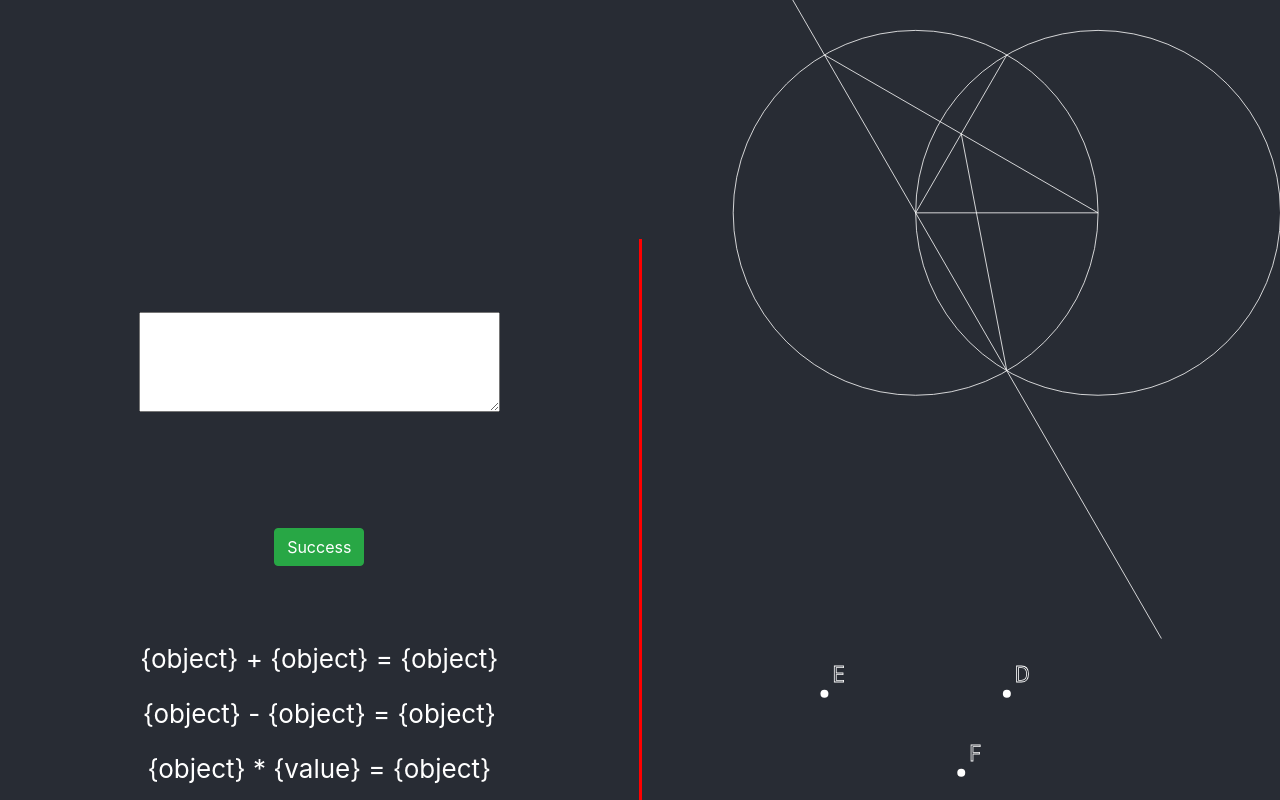
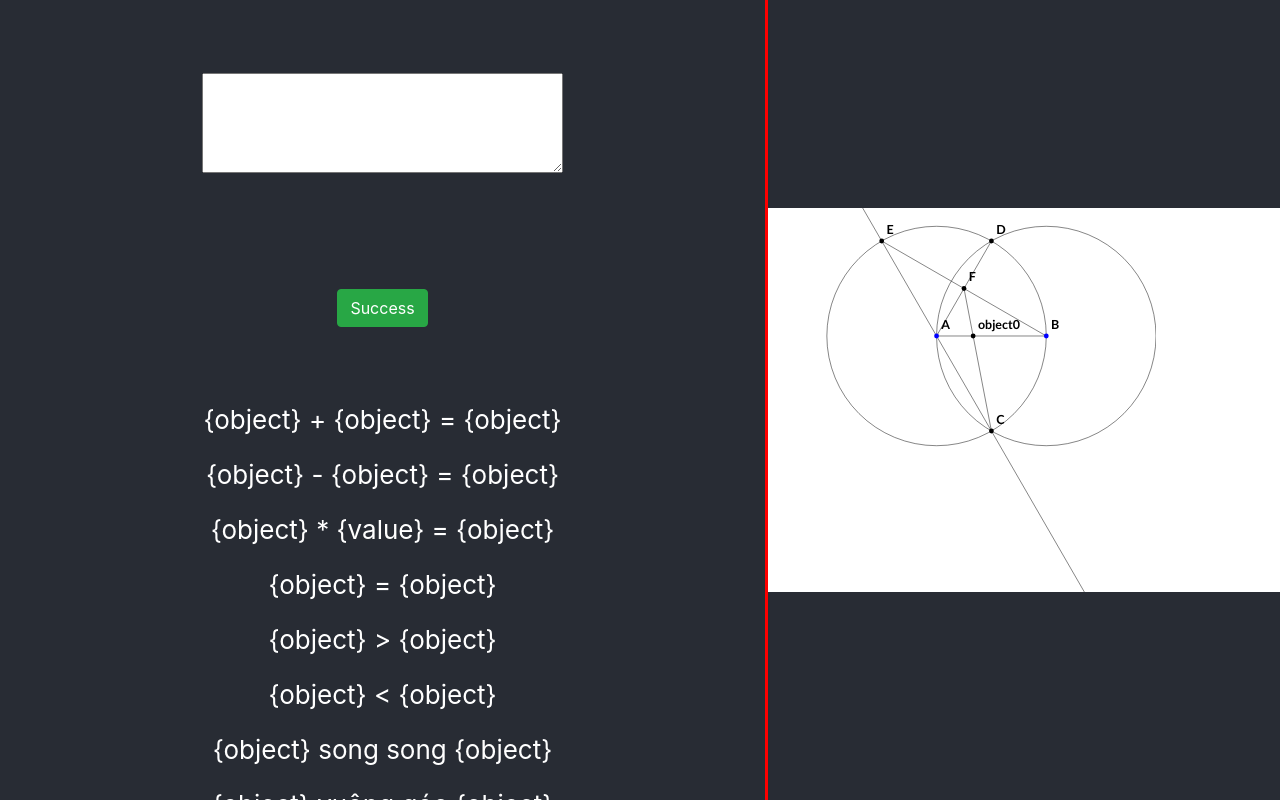
Before and after one commit to zPhong/DACN_WebTest, a React (Create React App) app: page / in a window 1280 px wide. Shown: the top 800 px of the page. Built offline with nearby package versions, Linux system fonts and the light colour scheme.

Commit message:
add css for geometry container

```diff
--- a/src/App.js
+++ b/src/App.js
@@ -132,12 +132,14 @@ class App extends Component {
                             )}`}</p>
                         ))}
                     </span> */}
-                    <div style={{ flex: 1 }}>
-                        <svg id="geometry" class="geometry-scene" viewBox="0 0 800 800"></svg>
-                        <svg id="points" class="geometry-scene" viewBox="0 0 800 800"></svg>
+                    <div class="geometry-container">
+                        <div class="geometry-container">
+                            <svg id="geometry" class="geometry-scene" viewBox="0 0 800 800"></svg>
+                            <svg id="points" class="geometry-scene" viewBox="0 0 800 800"></svg>
+                        </div>
                     </div>
                 </header>
-            </div>
+            </div >
         );
     }
 }
--- a/src/css/App.css
+++ b/src/css/App.css
@@ -23,12 +23,35 @@
   color: #61dafb;
 }
 
+.geometry-container{
+  flex:1;
+  background-color: white;
+  padding-left:4px;
+  position: relative;
+  min-width: 30vw;
+  max-width: 40vw;
+  width: 30vw;
+  min-height: 30vw;
+  max-height: 40vw;
+  height: 30vw;
+}
+
 .geometry-scene {
-  stroke: white;
+  position: absolute;
+  left :0;
+  width: 30vw;
+  height: 30vw;
+  stroke: black;
   fill: none; }
   .geometry-scene .point {
-    fill: white;
+    fill: black;
     stroke: none; }
+  .geometry-scene .point-name
+    {
+      font-weight: bolder;
+      font-family: 'Trebuchet MS', 'Lucida Sans Unicode', 'Lucida Grande', 'Lucida Sans', Arial, sans-serif;
+      fill: black !important;
+      stroke: none; }
   .geometry-scene .free-point {
     fill: blue;
     stroke: none;
```
